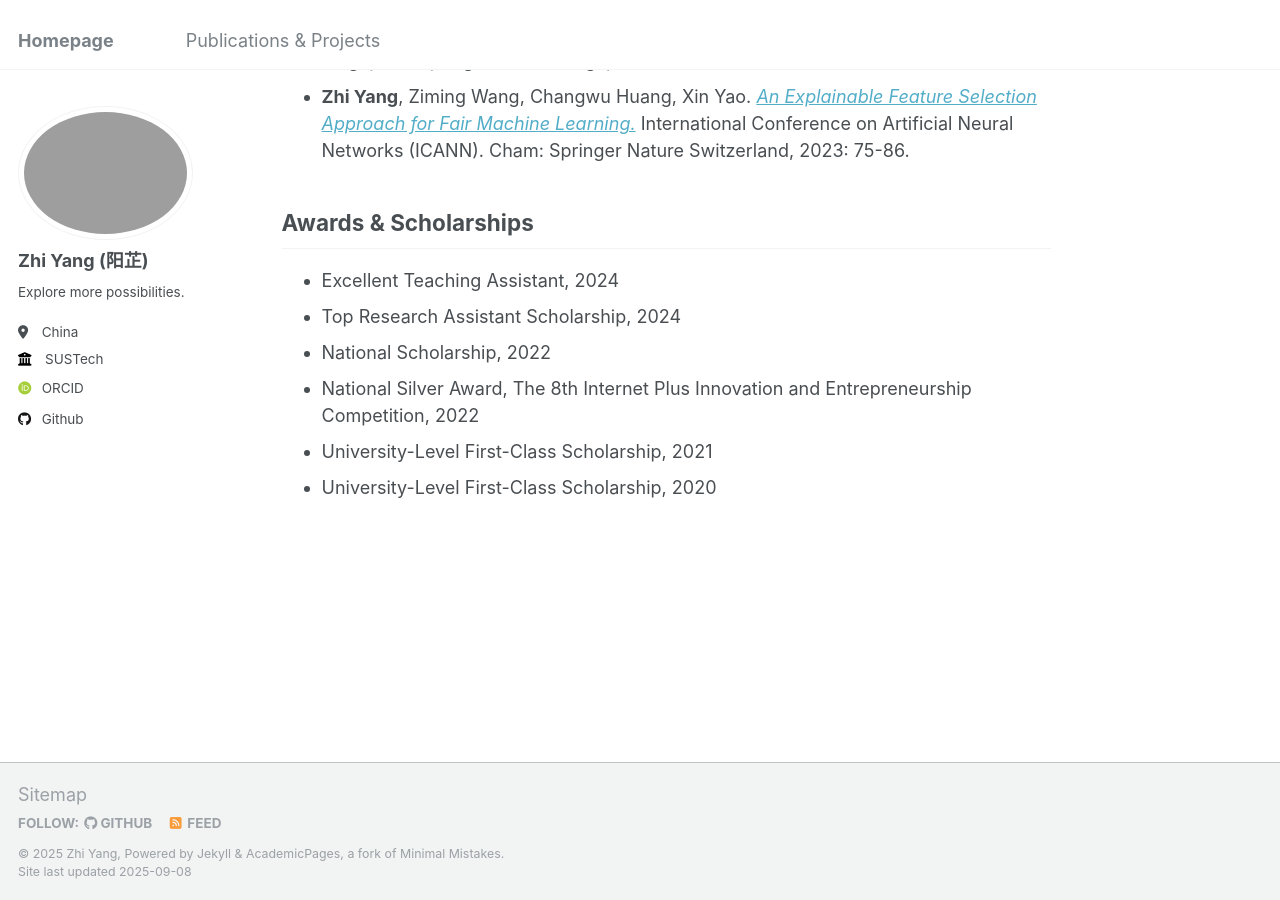
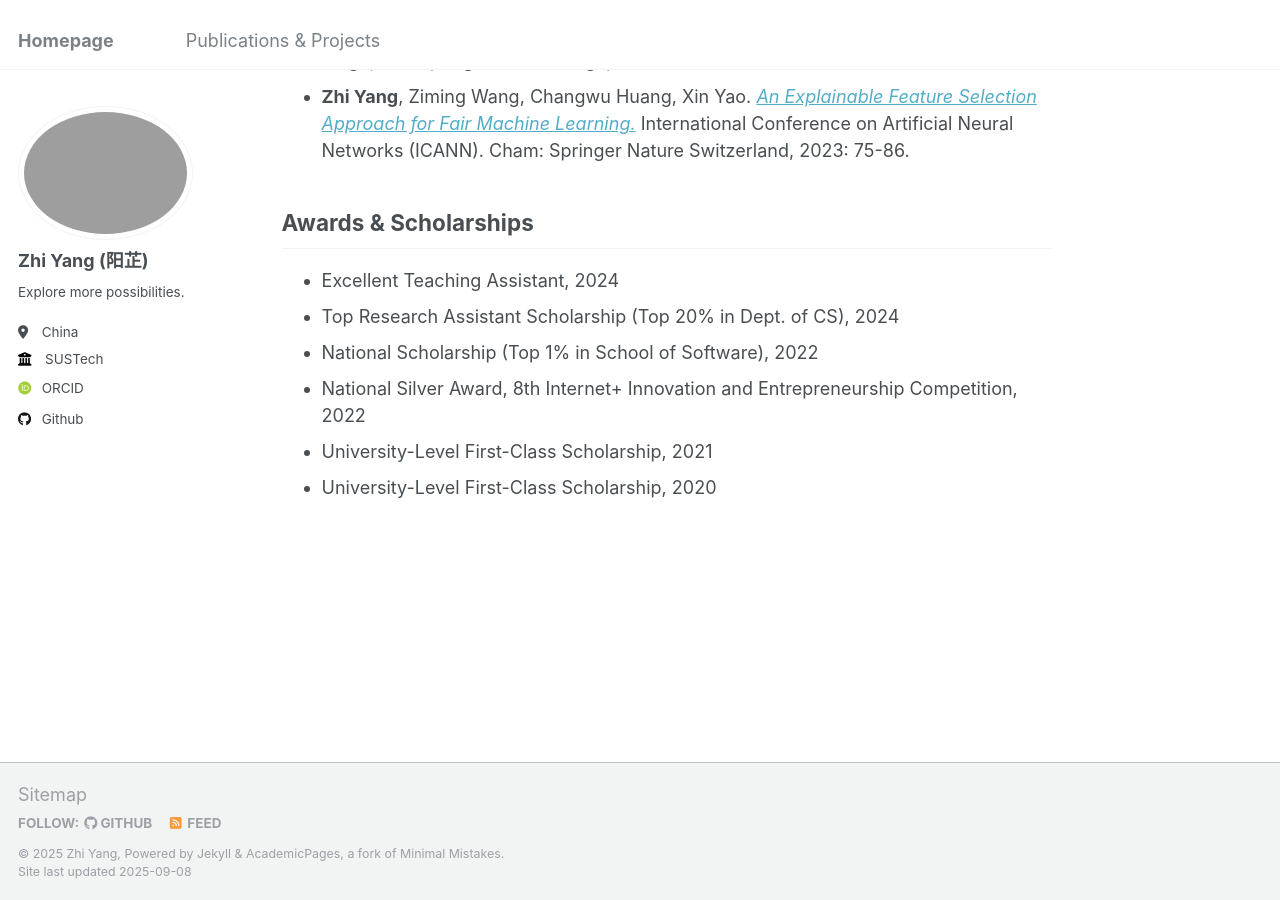
Before and after one commit to ruayz/ruayz.github.io, a Jekyll site: the page built from _pages/about.md, in a window 1280 px wide and 900 px high, scrolled down 1054 px. Built offline with Jekyll 4.4.1, drawn with Linux system fonts in a browser that asks for light colours; some web fonts are replaced.

Commit message:
Update about.md

```diff
--- a/_pages/about.md
+++ b/_pages/about.md
@@ -30,8 +30,8 @@ Publications
 Awards & Scholarships
 ------
 - Excellent Teaching Assistant, 2024
-- Top Research Assistant Scholarship, 2024
-- National Scholarship, 2022
-- National Silver Award, The 8th Internet Plus Innovation and Entrepreneurship Competition, 2022
+- Top Research Assistant Scholarship (Top 20% in Dept. of CS), 2024
+- National Scholarship (Top 1% in School of Software), 2022
+- National Silver Award, 8th Internet+ Innovation and Entrepreneurship Competition, 2022
 - University-Level First-Class Scholarship, 2021
 - University-Level First-Class Scholarship, 2020
```
